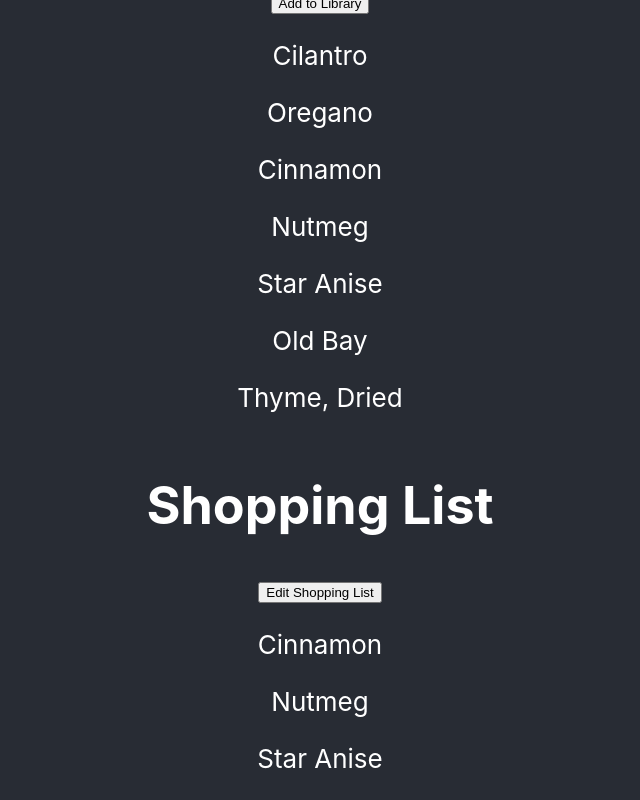
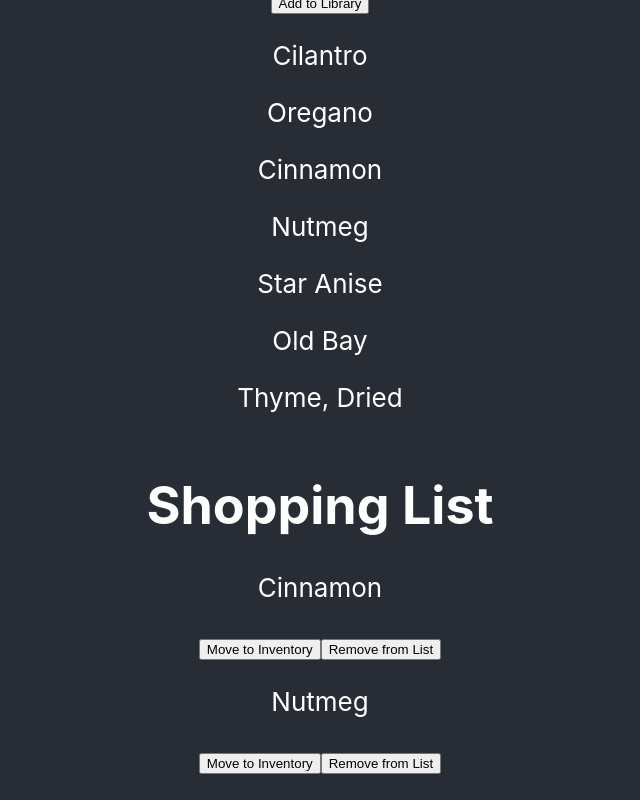
Before and after one commit to zychjoe/spice-racker, a React (Create React App) app: page / in a window 1280 px wide. Both pictures are taken after a click on the button "Edit Shopping List". Shown: the part 716-1516 px from the top of the page, without its empty margins (320-960 px from the left). Built offline with nearby package versions, Linux system fonts and the light colour scheme.

Commit message:
edit shopping list WIP, key errors fixed

```diff
--- a/src/components/Inventory.tsx
+++ b/src/components/Inventory.tsx
@@ -14,7 +14,7 @@ function Inventory(props: inventoryProps) {
     <div>
       <h1>Inventory</h1>
       <SpiceyBtn onClick={() => setInvModalIsOpen(true)} btnText="Add a Spice" />
-      {inventory.map((spice) => <p>{spice.spice.name}</p>)}
+      {inventory.map((spice, index) => <p key={index}>{spice.spice.name}</p>)}
     </div>
   );
 }
--- a/src/components/LibraryPage.tsx
+++ b/src/components/LibraryPage.tsx
@@ -14,7 +14,7 @@ function LibraryPage(props: libraryProps) {
     <div>
       <h1>Library</h1>
       <SpiceyBtn onClick={()=> setLibModalIsOpen(true)} btnText="Add to Library" />
-      {library.map((spice) => <p>{spice.name}</p>)}
+      {library.map((spice, index) => <p key={index}>{spice.name}</p>)}
     </div>
   )
 }
--- a/src/components/ShoppingList.tsx
+++ b/src/components/ShoppingList.tsx
@@ -14,12 +14,47 @@ function ShoppingList(props: {library: LibrarySpice[]}) {
   ]
 
   const [shoppingList, setShoppingList] = useState<LibrarySpice[]>(initShoppingList);
+  const [canEdit, setCanEdit] = useState<boolean>(false);
+  const addToShoppingList = (newSpice: LibrarySpice) : void => {
+    const newList = [...shoppingList];
+    newList.push(newSpice);
+    setShoppingList(newList);
+  }
+
+  const removeFromShoppingList = (index: number) : void => {
+    const newList = [...shoppingList];
+    newList.splice(index, 1);
+    setShoppingList(newList);
+  }
 
   return (
     <div>
       <h1>Shopping List</h1>
-      <SpiceyBtn onClick={()=> console.log('Spicey!')} btnText="Edit Shopping List" />
-      {shoppingList.map((spice) => <p>{spice.name}</p>)}
+        {canEdit ?
+         <div>
+          {shoppingList.map((spice, index) => {
+            return (
+              <div key={index}>
+                <p>{spice.name}</p>
+                <SpiceyBtn
+                  onClick={()=> console.log('inventory: ' + spice.name)}
+                  btnText='Move to Inventory'
+                />
+                <SpiceyBtn
+                  onClick={()=> removeFromShoppingList(index)}
+                  btnText='Remove from List'
+                />
+              </div>
+            );
+              })}
+          </div>
+          :
+          <div>
+            <SpiceyBtn onClick={()=> addToShoppingList(props.library[0])} btnText="Add to Shopping List" />
+            <SpiceyBtn onClick={()=> setCanEdit(true)} btnText="Edit Shopping List" />
+            {shoppingList.map((spice, index) => <p key={index}>{spice.name}</p>)}
+          </div>
+        }
     </div>
   )
 }
--- a/src/components/SpiceyBtn.tsx
+++ b/src/components/SpiceyBtn.tsx
@@ -3,13 +3,16 @@ import './SpiceyBtn.css'
 interface btnProps {
   onClick: (event: React.MouseEvent<HTMLButtonElement>) => void,
   btnText: string,
+  disabled?: boolean,
 }
 
 function SpiceyBtn(props: btnProps) {
-  const {onClick, btnText} = props;
+  const {onClick, btnText, disabled} = props;
 
   return(
-    <button onClick={onClick}>{btnText}</button>
+    <button onClick={onClick} disabled={ disabled ? false : disabled}>
+      {btnText}
+    </button>
   );
 }
 
```
